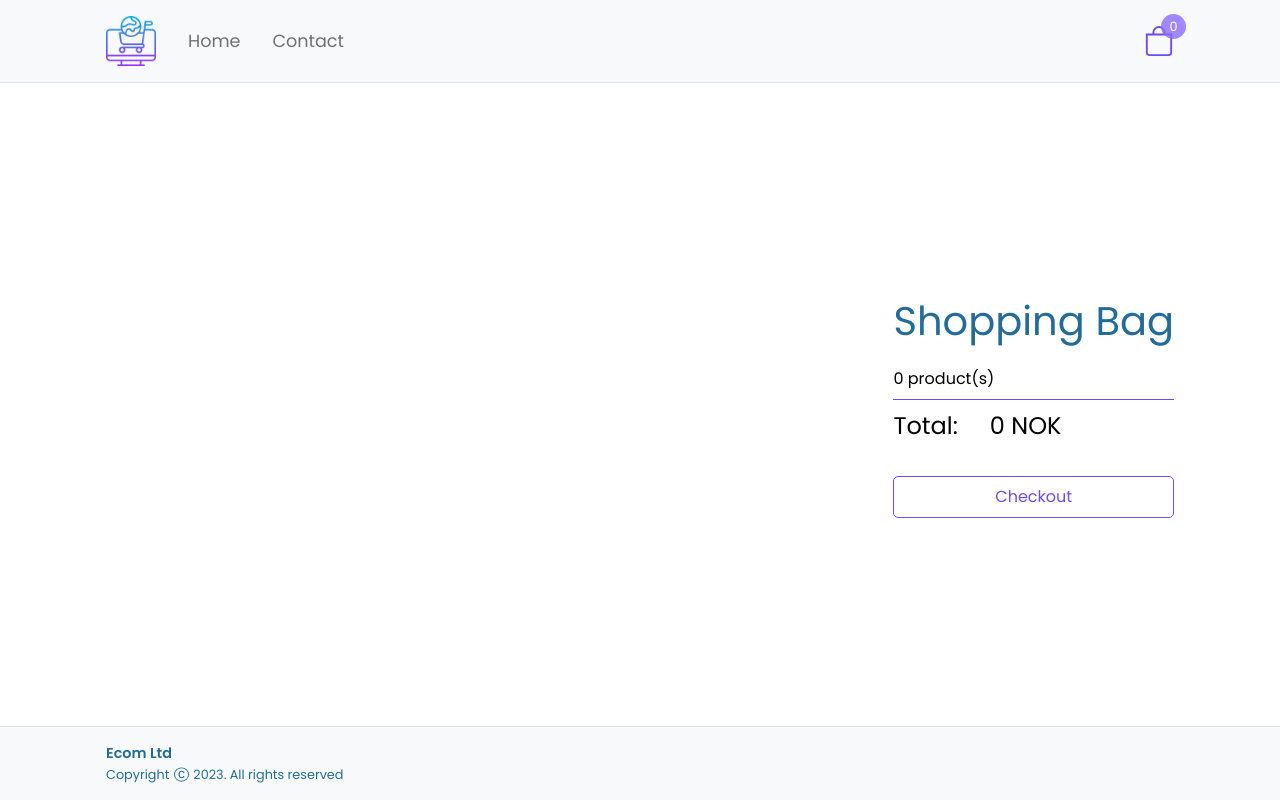
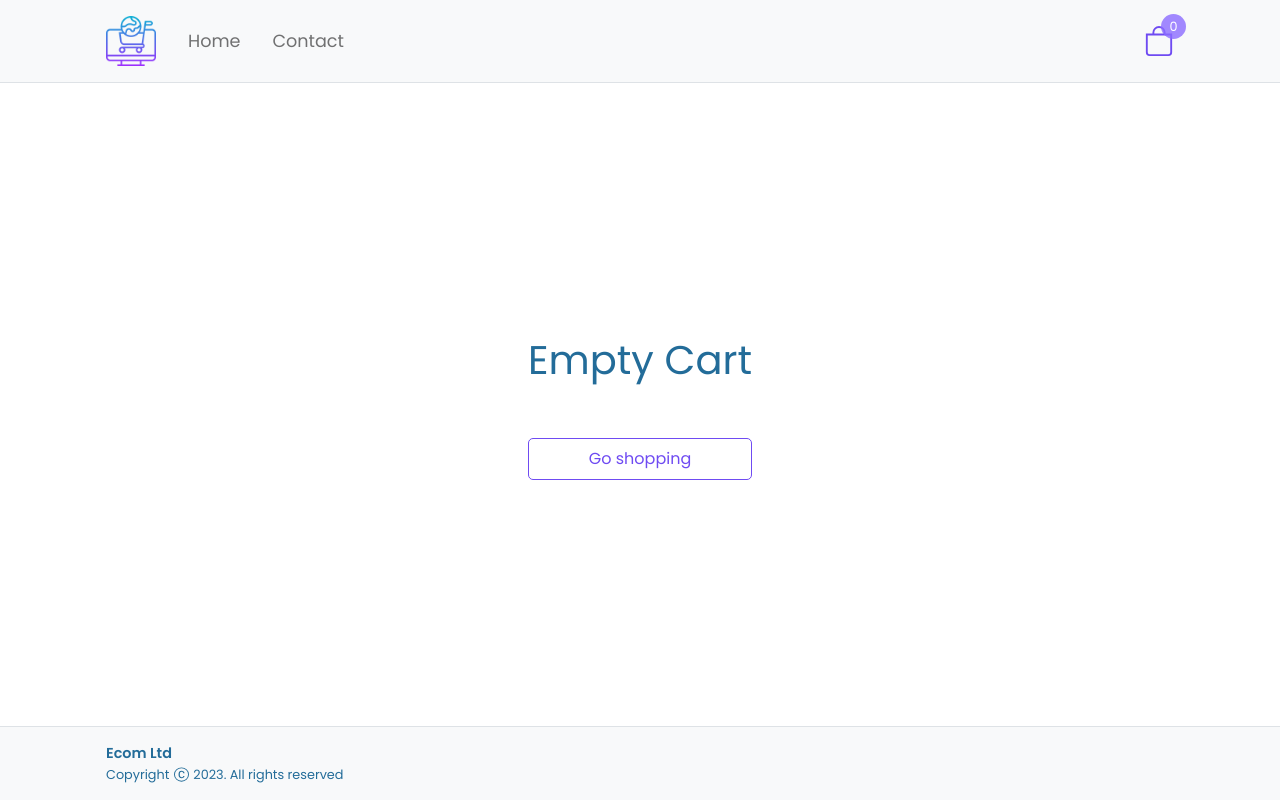
Before and after one commit to olee2/ecom, a React (Create React App) app: page /checkout in a window 1280 px wide. Built offline with nearby package versions, Linux system fonts and the light colour scheme.

Commit message:
Adding message if empty

```diff
--- a/src/components/cartItem/cartItems.scss
+++ b/src/components/cartItems/cartItems.scss
@@ -5,6 +5,12 @@
   display: flex;
   flex-direction: column;
   flex: 1;
+
+  @media screen and (max-width: $small) {
+    flex: none;
+    border-top: 1px solid $border-color;
+    padding-top: 2rem;
+  }
 }
 
 .cart-item {
--- a/src/pages/checkout/checkout.scss
+++ b/src/pages/checkout/checkout.scss
@@ -2,10 +2,14 @@
 
 .checkout-main {
   .inner-container {
-    flex-wrap: wrap-reverse;
     flex-direction: row;
+    justify-content: center;
     align-items: center;
     gap: 2rem;
+
+    @media screen and (max-width: $small) {
+      flex-direction: column-reverse;
+    }
   }
 
   h1 {
@@ -43,3 +47,11 @@
   border-bottom: 1px solid $purple;
   padding-bottom: 0.5rem;
 }
+
+.empty {
+  display: flex;
+  flex-direction: column;
+  align-items: center;
+  justify-content: center;
+  margin: auto;
+}
--- a/src/pages/checkout/index.tsx
+++ b/src/pages/checkout/index.tsx
@@ -2,19 +2,22 @@ import React from "react";
 import { useSelector } from "react-redux";
 import { Link } from "react-router-dom";
 import RootState from "../../models/RootState";
-import CartItems from "../../components/cartItem";
+import CartItems from "../../components/cartItems";
 import "./checkout.scss";
 
 function Checkout() {
   const { total, amount } = useSelector((state: RootState) => state.cart);
   return (
     <main className="checkout-main">
+      {amount ? (
         <div className="inner-container">
           <CartItems />
-        <div className="">
+          <div className="checkout">
             <h1>Shopping Bag</h1>
             <div className="amount">
-            <p>{amount} product(s)</p>
+              <p>
+                {amount} {amount > 1 ? "product(s)" : "product"}
+              </p>
             </div>
             <div className="total">
               <p>Total:</p>
@@ -25,6 +28,14 @@ function Checkout() {
             </Link>
           </div>
         </div>
+      ) : (
+        <div className="empty">
+          <h1>Empty Cart</h1>
+          <Link to="/" className="btn">
+            Go shopping
+          </Link>
+        </div>
+      )}
     </main>
   );
 }
```
Also changed, not shown: src/components/cartItems/index.tsx (renamed from src/components/cartItem/index.tsx). Lines whose indentation alone changed are shown as unchanged.
